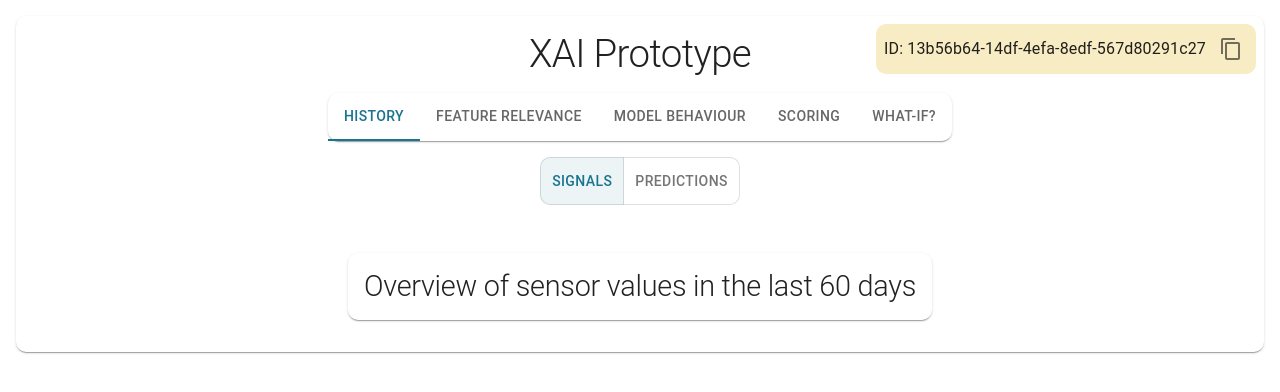
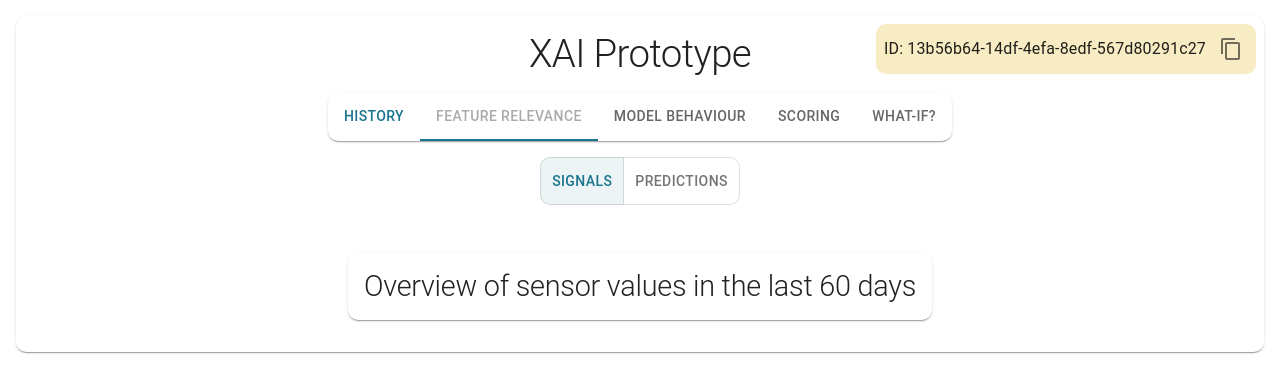
Before and after one commit to Bizis-Thowl/gui-web-app, a React (Create React App) app: page / in a window 1280 px wide. Shown: the top 392 px of the page. Built offline with nearby package versions, Linux system fonts and the light colour scheme; no server answers.

Commit message:
disable forceplot tab

```diff
--- a/src/App.js
+++ b/src/App.js
@@ -1,4 +1,4 @@
-import { Box, Paper, Typography, Tab, Tabs } from "@mui/material";
+import { Box, Paper, Typography, Tab, Tabs, Tooltip } from "@mui/material";
 import React, { useState, useEffect, createContext, useMemo } from "react";
 import "./App.css";
 import Behaviour from "./Behaviour";
@@ -221,8 +221,12 @@ function App() {
               aria-label="basic tabs example"
             >
               <Tab label="History" value={1} />
-              <Tab label="Feature Relevance" value={2} />
-              <Tab label="Model behaviour" value={3} />
+              <Tooltip title="Not yet available">
+                <span>
+                  <Tab label="Feature Relevance" value={2} disabled/>
+                </span>
+              </Tooltip>
+              <Tab label="Model behaviour" value={3}/>
               <Tab label="Scoring" value={4} />
               <Tab label="What-if?" value={5} />
             </Tabs>
```
